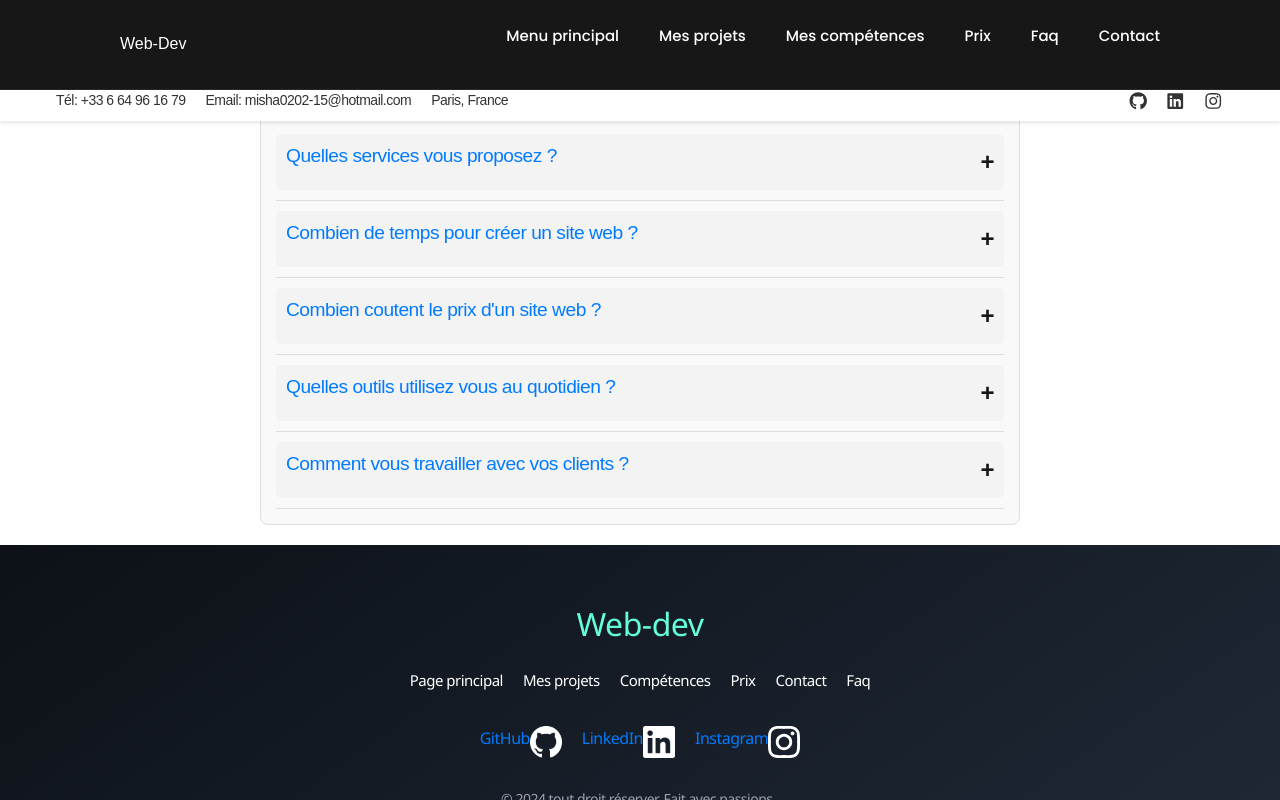
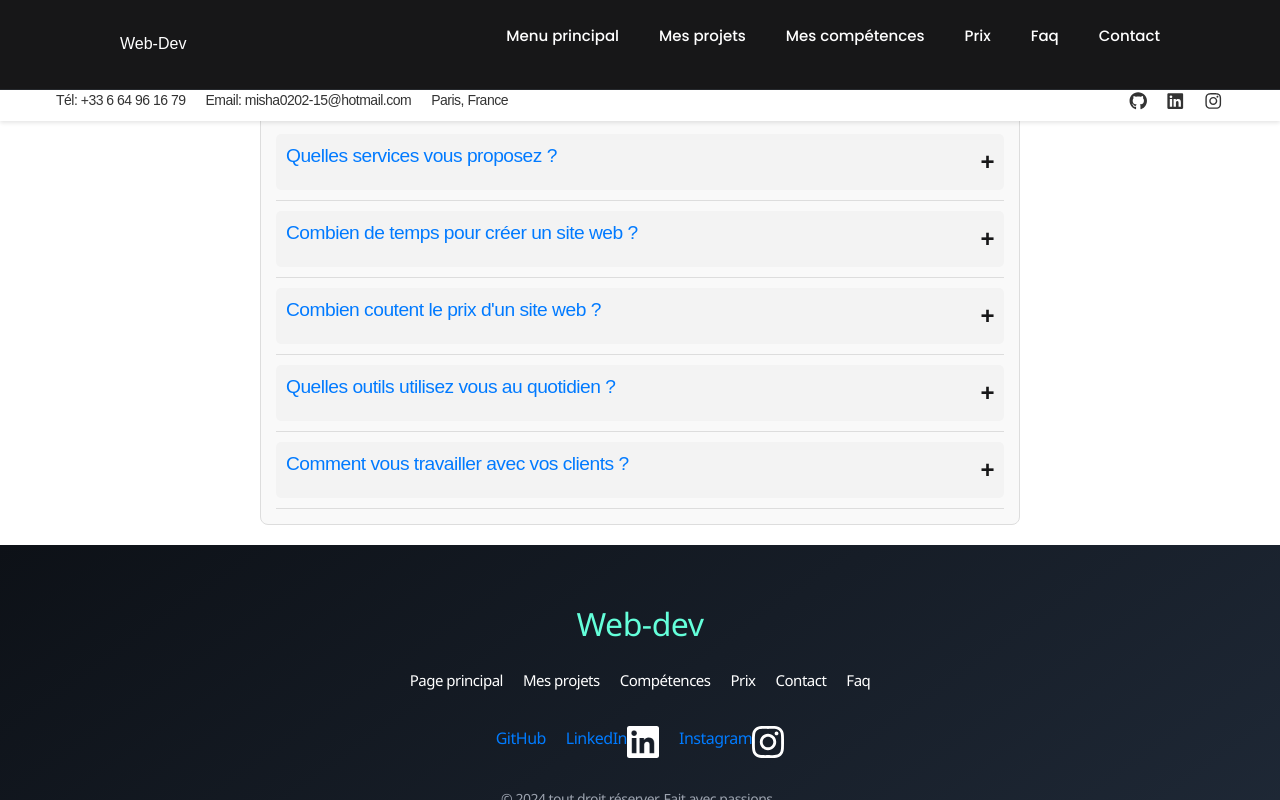
Before and after one commit to misharaze/React-portfolio, a React (Create React App) app: page /Faq in a window 1280 px wide. Built offline with nearby package versions, Linux system fonts and the light colour scheme.

Commit message:
Mise à jour du contenu du site

```diff
--- a/src/components/footer/Footer.js
+++ b/src/components/footer/Footer.js
@@ -3,7 +3,7 @@ import vk from "./../../img/icons/vk.svg";
 import instagram from "./../../img/icons/instagram.svg";
 //import twitter from "./../../img/icons/twitter.svg";
 import Linkedin  from "./../../img/icons/Linkedin.png";
-import Github from "./../../img/icons/Github.png";
+//import Github from "./../../img/icons/Github.png";
 
 import React from 'react';
 import './Footer.css';
@@ -27,7 +27,7 @@ const Footer = () => {
         </div>
         <div className="footer-social">
           <a href="https://github.com/misharaze" target="_blank" rel="noopener noreferrer">GitHub
- <img src={Github} alt="" />
+
 
 
           </a>
```
